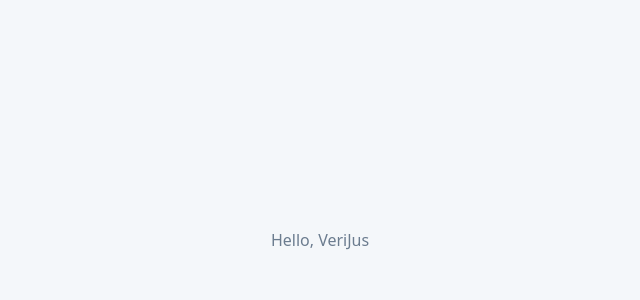
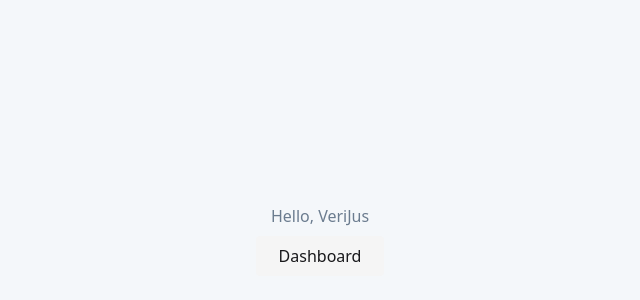
Before and after one commit to grupobritto/grupobritto, a Next.js app: page / in a window 1280 px wide. Shown: the part 160-460 px from the top of the page, without its empty margins (320-960 px from the left). Built offline with nearby package versions, Linux system fonts and the light colour scheme.

Commit message:
Update page.tsx

```diff
--- a/src/app/page.tsx
+++ b/src/app/page.tsx
@@ -1,9 +1,14 @@
+import Link from 'next/link';
+
 export default function Home() {
   return (
     <>
       <main className="flex h-screen items-center justify-center bg-(--color-background-geral)">
-        <div>
+        <div className="flex flex-col items-center justify-center space-y-2">
           <h1 className="text-(--color-texto)">Hello, VeriJus</h1>
+          <div className="w-32 rounded bg-neutral-100 p-2 text-center text-zinc-900 hover:bg-(--color-highlight) hover:text-white">
+            <Link href={'/dashboard'}>Dashboard</Link>
+          </div>
         </div>
       </main>
     </>
```
